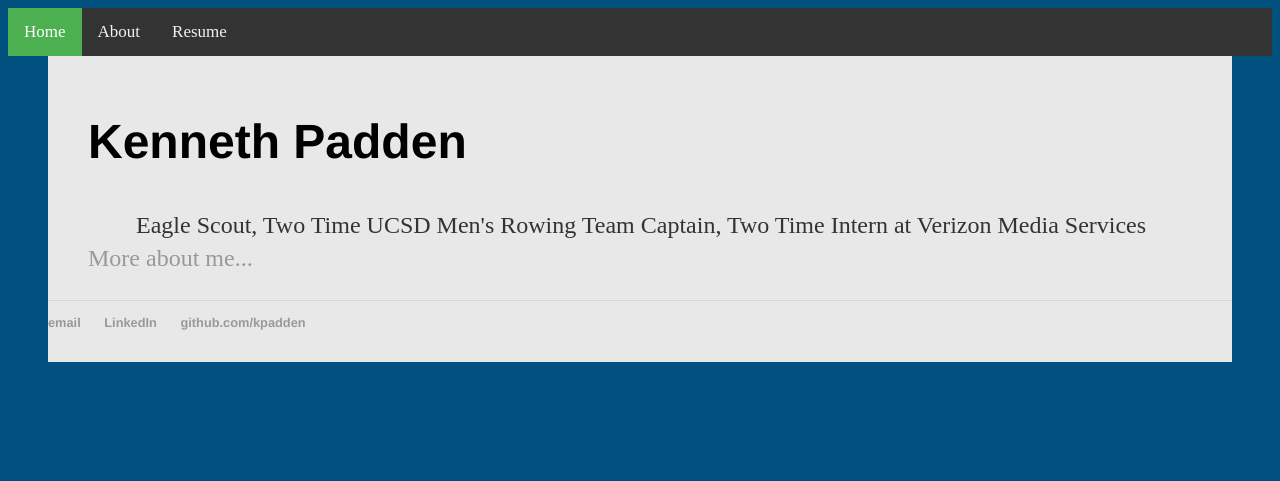
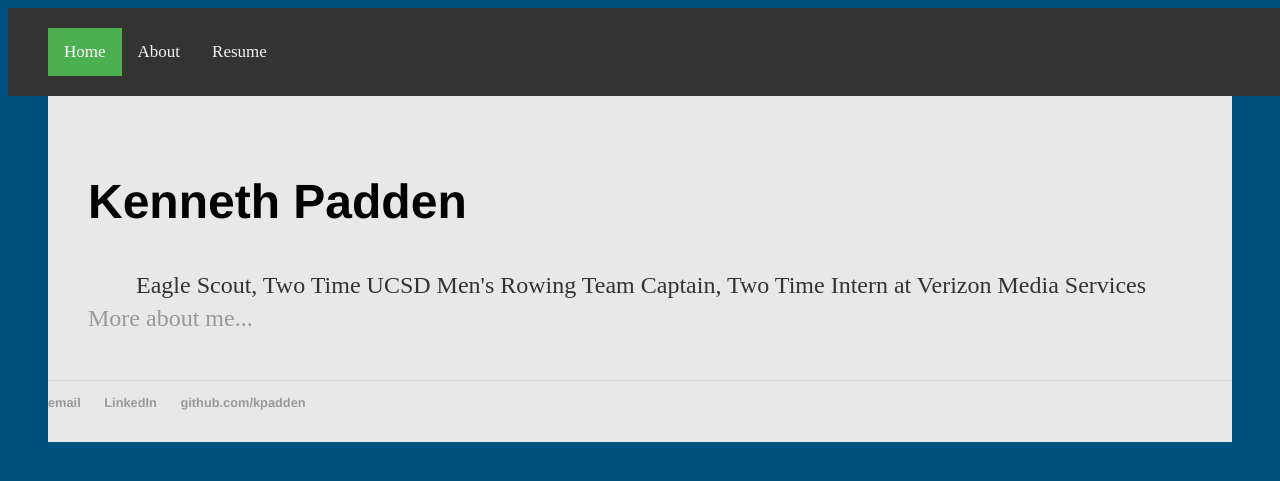
Before and after one commit to kpadden/kpadden.github.io, a Jekyll site: the page built from index.html, in a window 1280 px wide. Shown: the top 481 px of the page. Built offline with Jekyll 4.4.1, drawn with Linux system fonts in a browser that asks for light colours.

Commit message:
Update main.css

```diff
--- a/css/main.css
+++ b/css/main.css
@@ -8,7 +8,7 @@ section {
 }
 
 div {
-    margin: 20px 40px;
+    padding: 20px 40px;
 }
 
 .topnav {
```
